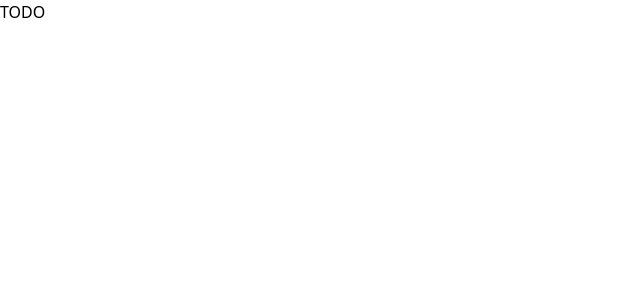
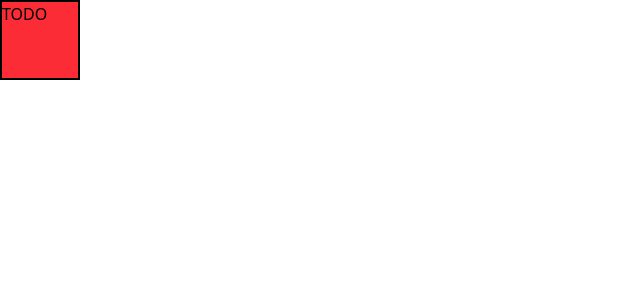
Before and after one commit to tylerschloesser/sim-v20, a React (Vite) app: page / in a window 1280 px wide. Shown: the top 300 px of the page, without its empty margins (0-640 px from the left). Built offline with nearby package versions, Linux system fonts and the light colour scheme.

Commit message:
add container

```diff
--- a/package.json
+++ b/package.json
@@ -13,6 +13,7 @@
   "dependencies": {
     "@tailwindcss/vite": "^4.1.3",
     "@trivago/prettier-plugin-sort-imports": "^5.2.2",
+    "clsx": "^2.1.1",
     "prettier": "^3.5.3",
     "react": "^19.0.0",
     "react-dom": "^19.0.0",
--- a/src/main.tsx
+++ b/src/main.tsx
@@ -1,4 +1,5 @@
-import { StrictMode } from 'react'
+import clsx from 'clsx'
+import { StrictMode, useEffect, useRef } from 'react'
 import { createRoot } from 'react-dom/client'
 import invariant from 'tiny-invariant'
 import './index.css'
@@ -8,6 +9,27 @@ invariant(container)
 
 createRoot(container).render(
   <StrictMode>
-    <>TODO</>
+    <App />
   </StrictMode>,
 )
+
+function App() {
+  const container = useRef<HTMLDivElement>(null)
+
+  useEffect(() => {
+    invariant(container.current)
+  }, [])
+
+  return (
+    <div
+      className={clsx(
+        'w-20 h-20',
+        'bg-red-500 border-2 border-black',
+        'cursor-pointer',
+      )}
+      ref={container}
+    >
+      TODO
+    </div>
+  )
+}
```
Also changed, not shown: 1 other file (tests, documents, lock files or other folders).
